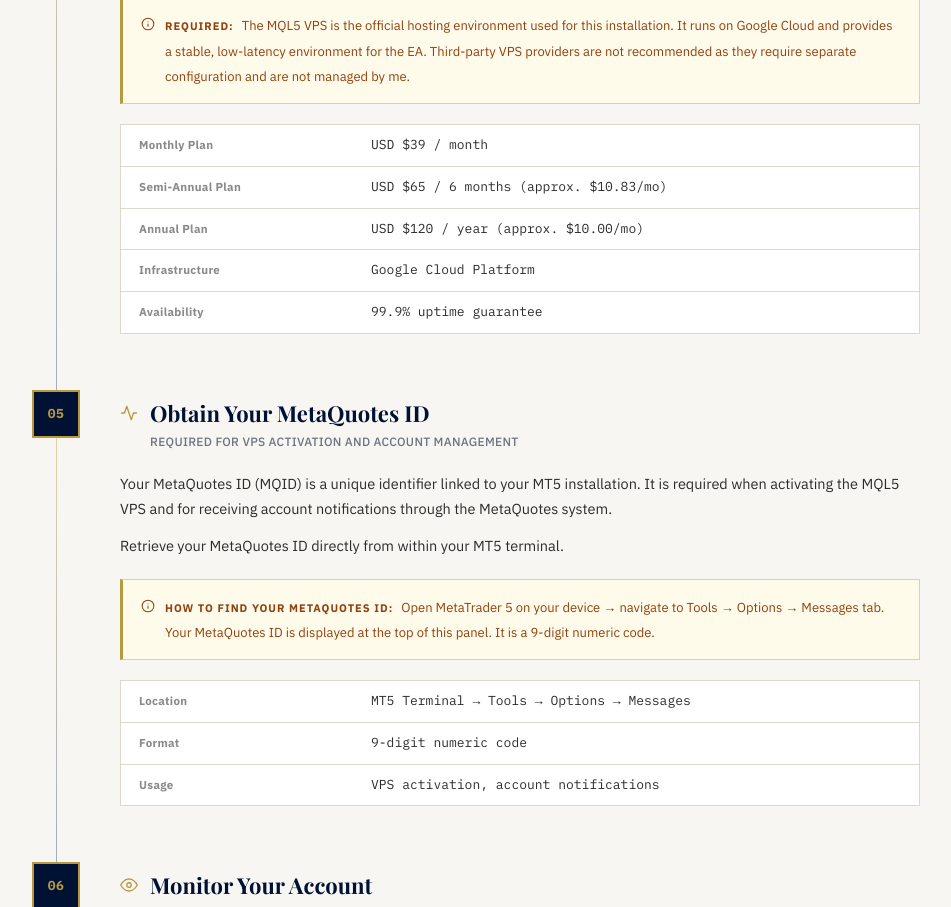
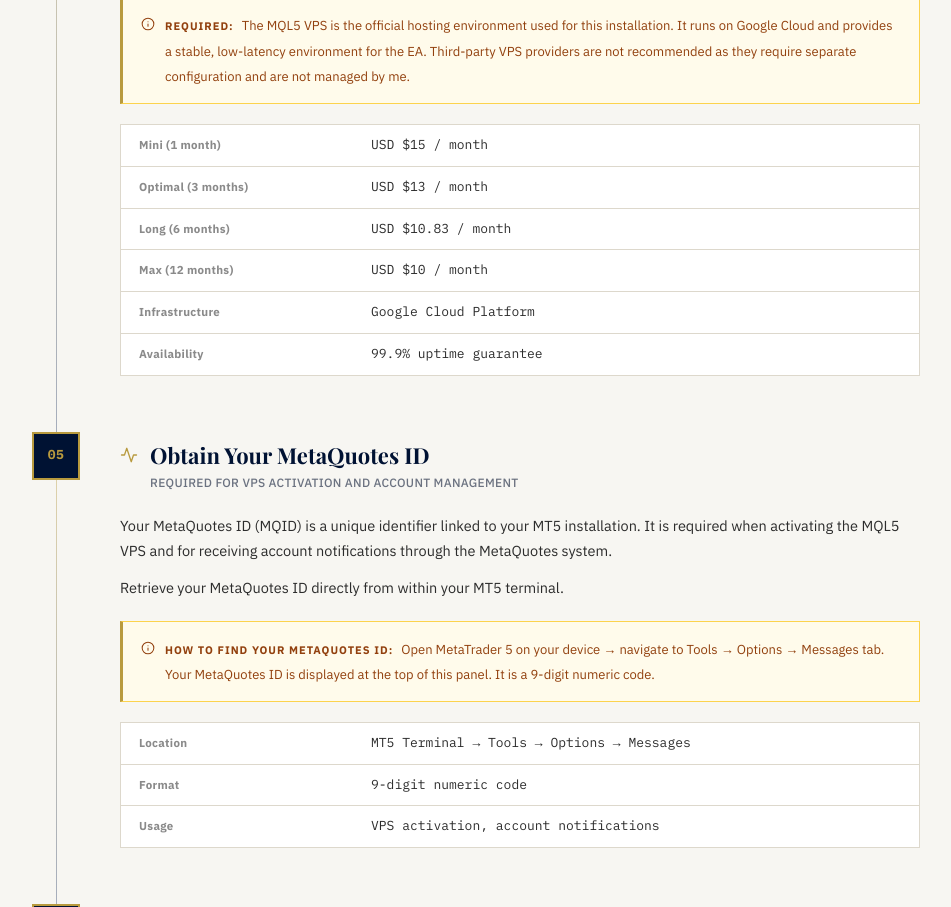
Before and after one commit to adithyodw/tol-langit-dashboard, a Next.js app: page /guide in a window 1280 px wide. Shown: the part 3300-4207 px from the top of the page, without its empty margins (170-1121 px from the left). Built offline with nearby package versions, Linux system fonts and the light colour scheme; a web font is replaced by a local one.

Commit message:
fix(guide): update MQL5 VPS pricing to correct plans

```diff
--- a/app/guide/page.tsx
+++ b/app/guide/page.tsx
@@ -101,7 +101,10 @@
         note: 'Your MT5 Master Password is used solely for EA installation on your account. I do not retain, log, or store your credentials beyond the installation process. Once the EA is installed and running, you may change your password at any time.',
         details: [
           { label: 'Required: MT5 Login Number', value: 'Numeric account ID (e.g., 12345678)' },
-          { label: 'Required: Master Password', value: 'Not the client portal or investor password' },
+          {
+            label: 'Required: Master Password',
+            value: 'Not the client portal or investor password',
+          },
           { label: 'Server', value: 'ICMarketsSC-MT5-2 (or as shown in your MT5 terminal)' },
         ],
       },
@@ -119,9 +122,10 @@
         note_label: 'Required',
         note: 'The MQL5 VPS is the official hosting environment used for this installation. It runs on Google Cloud and provides a stable, low-latency environment for the EA. Third-party VPS providers are not recommended as they require separate configuration and are not managed by me.',
         details: [
-          { label: 'Monthly Plan', value: 'USD $39 / month' },
-          { label: 'Semi-Annual Plan', value: 'USD $65 / 6 months (approx. $10.83/mo)' },
-          { label: 'Annual Plan', value: 'USD $120 / year (approx. $10.00/mo)' },
+          { label: 'Mini (1 month)', value: 'USD $15 / month' },
+          { label: 'Optimal (3 months)', value: 'USD $13 / month' },
+          { label: 'Long (6 months)', value: 'USD $10.83 / month' },
+          { label: 'Max (12 months)', value: 'USD $10 / month' },
           { label: 'Infrastructure', value: 'Google Cloud Platform' },
           { label: 'Availability', value: '99.9% uptime guarantee' },
         ],
@@ -265,8 +269,14 @@
         note: 'Master Password MT5 Anda digunakan semata-mata untuk instalasi EA di akun Anda. Saya tidak menyimpan atau mencatat kredensial Anda di luar proses instalasi. Setelah EA terinstal dan berjalan, Anda dapat mengganti password kapan saja.',
         details: [
           { label: 'Diperlukan: Nomor Login MT5', value: 'ID akun numerik (mis. 12345678)' },
-          { label: 'Diperlukan: Master Password', value: 'Bukan password portal klien atau investor' },
-          { label: 'Server', value: 'ICMarketsSC-MT5-2 (atau sesuai yang tertera di terminal MT5 Anda)' },
+          {
+            label: 'Diperlukan: Master Password',
+            value: 'Bukan password portal klien atau investor',
+          },
+          {
+            label: 'Server',
+            value: 'ICMarketsSC-MT5-2 (atau sesuai yang tertera di terminal MT5 Anda)',
+          },
         ],
       },
       {
@@ -283,9 +293,10 @@
         note_label: 'Wajib',
         note: 'MQL5 VPS adalah lingkungan hosting resmi yang digunakan untuk instalasi ini. Berjalan di Google Cloud dan menyediakan lingkungan stabil dengan latensi rendah untuk EA. Penyedia VPS pihak ketiga tidak disarankan karena memerlukan konfigurasi terpisah dan tidak dikelola oleh saya.',
         details: [
-          { label: 'Paket Bulanan', value: 'USD $39 / bulan' },
-          { label: 'Paket Semi-Tahunan', value: 'USD $65 / 6 bulan (sekitar $10,83/bln)' },
-          { label: 'Paket Tahunan', value: 'USD $120 / tahun (sekitar $10,00/bln)' },
+          { label: 'Mini (1 bulan)', value: 'USD $15 / bulan' },
+          { label: 'Optimal (3 bulan)', value: 'USD $13 / bulan' },
+          { label: 'Long (6 bulan)', value: 'USD $10,83 / bulan' },
+          { label: 'Max (12 bulan)', value: 'USD $10 / bulan' },
           { label: 'Infrastruktur', value: 'Google Cloud Platform' },
           { label: 'Ketersediaan', value: 'Jaminan uptime 99,9%' },
         ],
```
